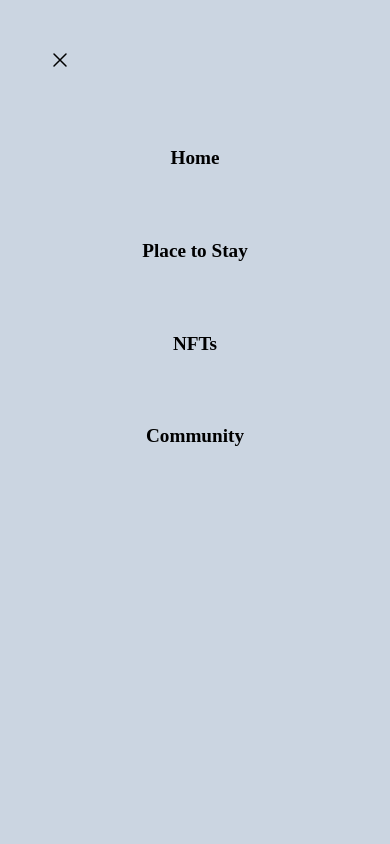
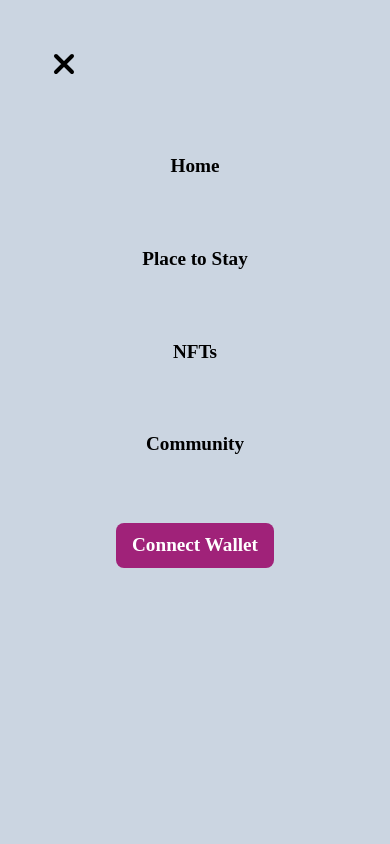
Before and after one commit to EarlPappi/hng, a React (Create React App) app: page /places-to-stay in a window 390 px wide. Both pictures are taken after a click on the icon 368 px from the left and 31 px from the top of the page. Shown: the top 844 px of the page. Built offline with nearby package versions, Linux system fonts and the light colour scheme; a web font is replaced by a local one.

Commit message:
-commits: nav fix, more fixes

```diff
--- a/src/Components/Header/Header.jsx
+++ b/src/Components/Header/Header.jsx
@@ -57,9 +57,14 @@ function Header() {
                                     <Link className='text-[1.2em] my-2 font-bold' to='/' onClick={()=>{
                                         setShowMenu(false)
                                     }}>NFTs</Link>
-                                    <Link className='text-[1.2em] my-2 font-bold' to='/' onClick={()=>{
+                                    <Link className='text-[1.2em] my-2 font-bold ' to='/' onClick={()=>{
                                         setShowMenu(false)
                                     }}>Community</Link>
+
+                                    <Link className='text-[1.2em] my-2 font-bold bg-[#A02279] px-4 py-2 rounded-lg text-white' onClick={()=>{
+                                        setShowMenu(false)
+                                        setShowWallet(true)
+                                    }}>Connect Wallet</Link>
                                 </div>
                             </nav>
 
--- a/src/Icons.js
+++ b/src/Icons.js
@@ -45,7 +45,7 @@ export const XMark = () => {
 export const XMenu = () => {
     // const { setShowWallet, showMenu, setShowMenu } = useAuth();
     return (
-        <svg className='z-50 cursor-pointer w-6 h-6' xmlns="http://www.w3.org/2000/svg" fill="none" viewBox="0 0 24 24" strokeWidth={1.5} stroke="currentColor">
+        <svg className='z-50 cursor-pointer w-8 h-8' xmlns="http://www.w3.org/2000/svg" fill="none" viewBox="0 0 24 24" strokeWidth={3} stroke="currentColor">
             <path strokeLinecap="round" strokeLinejoin="round" d="M6 18L18 6M6 6l12 12" />
         </svg>
 
```
